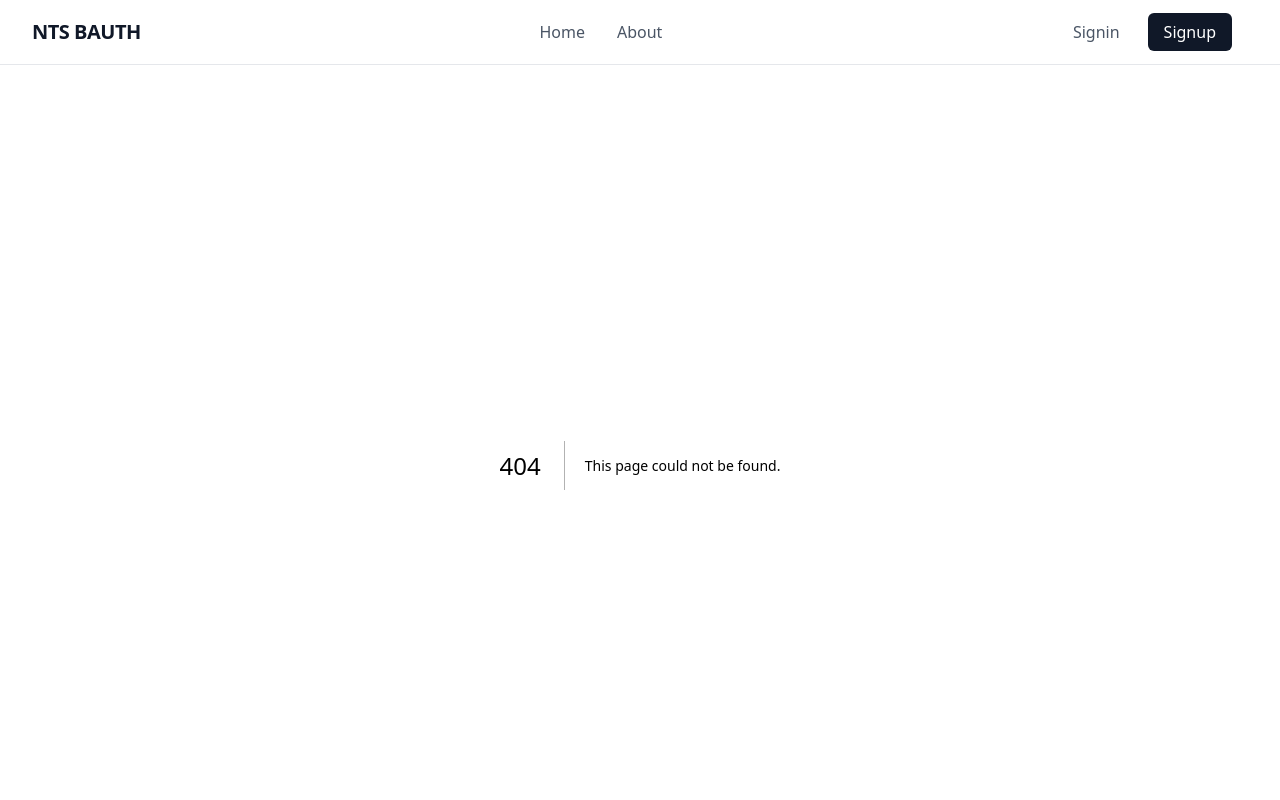
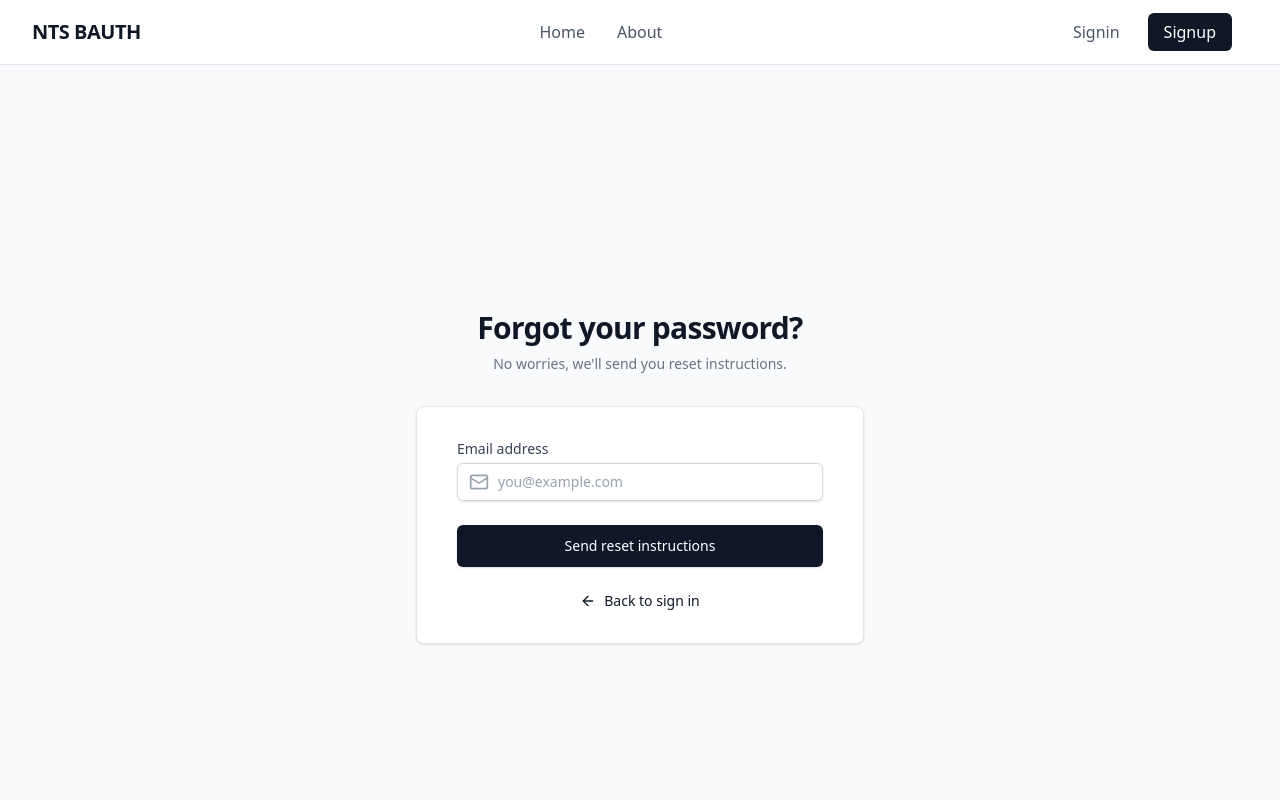
Before and after one commit to WalidurTanjim/nts-bauth, a Next.js app: page /forgot-password in a window 1280 px wide. Before the commit this address had no page. Shown: the top 800 px of the page. Built offline with nearby package versions, Linux system fonts and the light colour scheme.

Commit message:
ForgotPassword page created

```diff
--- /dev/null
+++ b/src/app/(auth)/forgot-password/page.tsx
@@ -0,0 +1,90 @@
+"use client";
+
+import React, { useState } from "react";
+import Link from "next/link";
+import { Mail, ArrowLeft } from "lucide-react";
+
+export default function ForgotPasswordPage() {
+  const [email, setEmail] = useState("");
+  const [isSubmitted, setIsSubmitted] = useState(false);
+
+  const handleSubmit = (e: React.FormEvent) => {
+    e.preventDefault();
+    // Handle BetterAuth forgot password / password reset logic here
+    console.log("Password reset requested for:", email);
+    setIsSubmitted(true);
+  };
+
+  return (
+    <div className="min-h-screen bg-gray-50 flex flex-col justify-center py-12 sm:px-6 lg:px-8">
+      <div className="sm:mx-auto sm:w-full sm:max-w-md">
+        <h2 className="mt-6 text-center text-3xl font-semibold tracking-tight text-gray-900">
+          Forgot your password?
+        </h2>
+        <p className="mt-2 text-center text-sm font-medium text-gray-500">
+          No worries, we&apos;ll send you reset instructions.
+        </p>
+      </div>
+
+      <div className="mt-8 sm:mx-auto sm:w-full sm:max-w-md px-4 sm:px-0">
+        <div className="bg-white py-8 px-4 shadow-sm border border-gray-200 rounded-lg sm:px-10">
+          {!isSubmitted ? (
+            <form className="space-y-4" onSubmit={handleSubmit}>
+              {/* Email Address Field */}
+              <div>
+                <label htmlFor="email" className="block text-sm font-medium text-gray-700">
+                  Email address
+                </label>
+
+                <div className="mt-1 relative rounded-md shadow-sm">
+                  <div className="absolute inset-y-0 left-0 pl-3 flex items-center pointer-events-none">
+                    <Mail className="h-5 w-5 text-gray-400" />
+                  </div>
+
+                  <input
+                    id="email"
+                    name="email"
+                    type="email"
+                    required
+                    value={email}
+                    onChange={(e) => setEmail(e.target.value)}
+                    placeholder="you@example.com"
+                    className="block w-full pl-10 pr-3 py-2 border border-gray-300 rounded-md focus:outline-none focus:ring-1 focus:ring-gray-900 focus:border-gray-900 text-sm text-gray-900 placeholder-gray-400"
+                  />
+                </div>
+              </div>
+
+              {/* Submit Button */}
+              <div className="pt-2">
+                <button
+                  type="submit"
+                  className="w-full flex justify-center py-2.5 px-4 border border-transparent rounded-md shadow-sm text-sm font-medium text-white bg-gray-900 hover:bg-gray-800 focus:outline-none focus:ring-2 focus:ring-offset-2 focus:ring-gray-900 transition-colors"
+                >
+                  Send reset instructions
+                </button>
+              </div>
+            </form>
+          ) : (
+            <div className="text-center space-y-4">
+              <div className="text-sm text-gray-600 bg-gray-50 p-4 rounded-md border border-gray-100">
+                If an account exists for <span className="font-medium text-gray-900">{email}</span>, you will receive a password reset link shortly.
+              </div>
+            </div>
+          )}
+
+          {/* Back to Sign In Link */}
+          <div className="mt-6 flex items-center justify-center">
+            <Link
+              href="/sign-in"
+              className="flex items-center gap-2 text-sm font-medium text-gray-900 hover:underline"
+            >
+              <ArrowLeft className="w-4 h-4" />
+              Back to sign in
+            </Link>
+          </div>
+
+        </div>
+      </div>
+    </div>
+  );
+}
```
